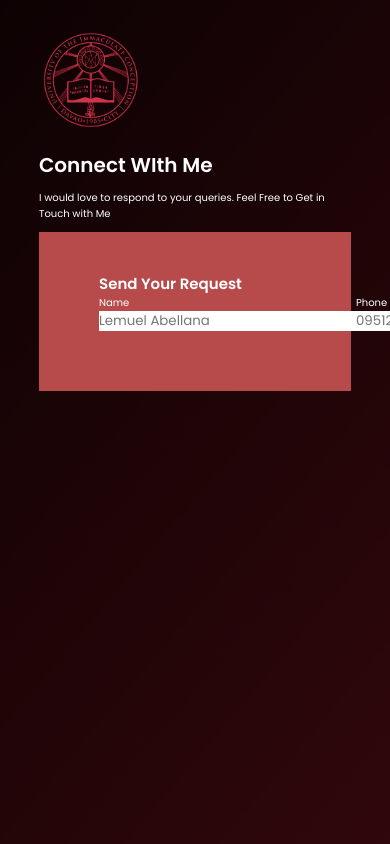
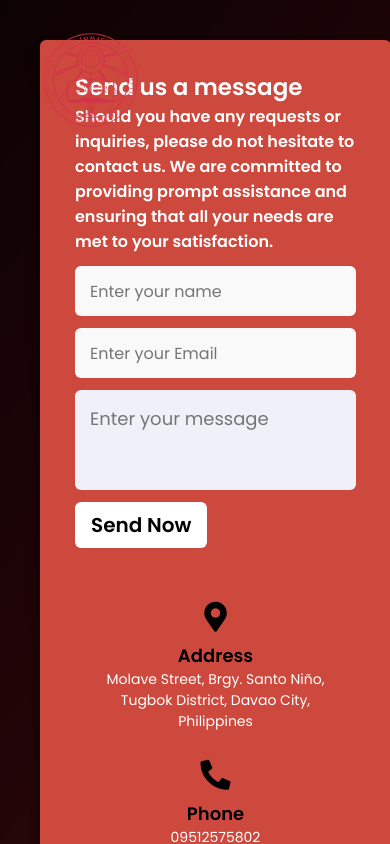
Before and after one commit to LemuelAbellana/LemuelAbellana.github.io, a plain HTML site: page contact.html in a window 390 px wide. Drawn offline with Linux system fonts and the light colour scheme.

Commit message:
Booking.html

```diff
--- a/contact.html
+++ b/contact.html
@@ -4,6 +4,7 @@
     <meta charset="UTF-8">
     <meta name="viewport" content="width=device-width, initial-scale=1.0">
     <link rel="stylesheet" href="style.css">
+    <link rel="stylesheet" href="https://cdnjs.cloudflare.com/ajax/libs/font-awesome/5.15.2/css/all.min.css">
     <title>Portfolio Website</title>
 </head>
 <body>
@@ -20,37 +21,51 @@
           <a href="contact.html" class="contactMe">Contact Me</a>
         </nav>
       </header>
-      <div class="containers">
-        <h1 class="connect">Connect WIth Me</h1>
-        <p>I would love to respond to your queries. Feel Free to Get in Touch with Me</p>
-        <div class="contact-box">
-          <div class="contact-left">
-            <h3>Send Your Request</h3>
-            <form>
-              <div class="input-row">
-                <div class="input-group">
-                  <label for="name">Name</label>
-                  <input type="text" placeholder="Lemuel Abellana">
+      <form action="#">
+        <div class="form-container">
+          <div class="form-content">
+            <div class="left-side">
+              <div class="address-details">
+                <i class="fas fa-map-marker-alt"></i>
+                <div class="topic">Address</div>
+                <div class="text-one">Molave Street, Brgy. Santo Niño,</div>
+                <div class="text-two">Tugbok District, Davao City, Philippines</div>
+              </div>
+
+              <div class="phone-details">
+                <i class="fas fa-phone-alt"></i>
+                <div class="topic">Phone</div>
+                <div class="text-one">09512575802</div>
+                <div class="text-two">09763103574</div>
+              </div>
+
+              <div class="email-details">
+                <i class="fas fa-envelope"></i>
+                <div class="topic">Email</div>
+                <div class="text-one">lemuelabellana84@gmail.com</div>
+                <div class="text-two">labellana_230000002074@uic.edu.ph</div>
+              </div>
+            </div>
+
+            <!-- Right Side Content -->
+            <div class="right-side">
+              <div class="topic-text">Send us a message</div>
+              <p class="forms-paragraph">Should you have any requests or inquiries, please do not hesitate to contact us. We are committed to providing prompt assistance and ensuring that all your needs are met to your satisfaction.</p>
+                <div class="input-box">
+                  <input type="text" placeholder="Enter your name" required>
                 </div>
-                <div class=input-group>
-                  <label for="Phone">Phone</label>
-                  <input type="text" placeholder="09512575802">
+                <div class="input-box">
+                  <input type="email" placeholder="Enter your Email" required>
                 </div>
-                <div class="input-group">
-                  <label for="Email">Email</label>
-                  <input type="text" placeholder="lemuelabellana84@gmail.com">
+                <div class="input-box message-box">
+                  <textarea placeholder="Enter your message"required></textarea>
                 </div>
-                <div class="input-group">
-                  <label for="Subject">Subject</label>
-                  <input type="text" placeholder="Project Demo">
+                <div class="form-button">
+                  <input type="submit" value="Send Now">
                 </div>
-              </div>
-            </form>
-          </div>
-          <div class="contact-right">
-            <h3>Reach Me</h3>
+            </div>
           </div>
         </div>
-      </div>
+      </form>
 </body>
 </html>
--- a/style.css
+++ b/style.css
@@ -476,80 +476,6 @@ span{
     text-align: center;
 }
 
-.tables{
-    display: flex;
-    align-items: center;
-    height: 100vh;
-    overflow: hidden;
-    overflow-y: auto;
-
-}
-
-.guitar{
-    width: 40vh;
-    position: relative;
-    text-align: center;
-    border-radius: 10%;
-}
-
-.basketball{
-    width: 40vh;
-    position: relative;
-    text-align: center;
-    border-radius: 10%;
-
-}
-
-table {
-    border: 2px solid;
-    border-color: aliceblue;
-    box-shadow: 0 0 15px aliceblue;
-    position: relative;
-    left: 50px;
-    top: 20px;
-    max-height: 90vh;
-    overflow-y: auto;
-}
-
-th{
-    border: 2px solid;
-    border-color: aliceblue;
-    font-size: 25px;
-    width: 30vh;
-    color: white;
-}
-td {
-    border: 2px solid;
-    border-color: aliceblue;
-    color: white;
-}
-
-.talent{
-    font-size: 20px;
-    text-align: center;
-}
-
-.talent2{
-    font-size: 20px;
-    text-align: center;
-}
-.skills-want{
-    height: 100vh;
-    position: fixed;
-    left: 75rem;
-}
-.skills{
-    text-align:center;
-    color: white;
-    position: relative;
-    top: 10rem;
-    font-size: 25px;
-}
-.container{
-    display: flex;
-    height: 100vh;
-}
-
 .prog{
         text-align:center;
         color: white;
@@ -558,59 +484,6 @@ td {
         font-size: 25px;
 }
 
-.html-logo{
-    width: 125px;
-    height: 125px;
-    position: fixed;
-    top: 27rem;
-}
-
-.css-logo{
-    width: 150px;
-    height: 150px;
-    position: fixed;
-    top: 26rem;
-    right: 42rem;
-}
-
-.js-logo{
-    width: 115px;
-    height: 115px;
-    position: fixed;
-    top: 28rem;
-    right: 25rem;
-}
-
-.sql{
-    width: 125px;
-    height: 125px;
-    position: fixed;
-    top: 45rem;
-
-}
-
-.java{
-    width: 130px;
-    height: 130px;
-    position: fixed;
-    top: 45rem;
-    right: 43rem;
-}
-
-.stocks{
-    width: 110px;
-    height: 110px;
-    position: fixed;
-    top: 45rem;
-    right: 25rem;
-}
-.stock-market{
-    font-size: 20px;
-    color: white;
-    position: fixed;
-    right: 25rem;
-    top: 55rem
-}
 
 .bookitnow{
     position: fixed;
@@ -642,42 +515,173 @@ td {
     text-align: justify;
 }
 
-.containers{
-    color: white;
+/* Contact */
+.form-container{
     width: 80%;
-    margin: 15rem auto;
-}
-.contact-box{
-    background-color: #b74b4b;
-    display: flex;
-}
-.contact-left{
-    flex-basis: 60%;
-    padding: 40px 60px;
+    background: #ce493d;
+    padding: 30px 60px 40px 40px;
+    border-radius: 6px;
+    box-shadow: 0 5px 10px rgba(0, 0, 0, 0.7);
+    display: block;
+    margin-left: auto;
+    margin-right: auto;
+    margin-top: 175px;
+    margin-bottom: 250px;
 }
 
-.contact-right{
-    flex-basis: 60%;
-    padding: 40px 60px;
-    background-color: rgb(81, 59, 59);
+.form-container .form-content{
+    display: flex;
+    align-items: center;
+    justify-content: space-between;
 }
 
-.connect{
+.form-container .form-content .left-side{
+    width: 25%;
+    height: 100%;
+    position: relative;
+    margin-top: 15px;
+    display: flex;
+    flex-direction: column;
+    align-items: center;
+    justify-content: center;
+}
+
+.form-container .form-content .left-side::before{
+    content: '';
+    position: absolute;
+    height: 70%;
+    width: 4px;
+    right: -15px;
+    top: 50%;
+    transform: translateY(-50%);
+    background: #F9F6F2;
+}
+.form-content .left-side .address-details,
+.form-content .left-side .phone-details,
+.form-content .left-side .email-details{
+    margin: 14px;
+    text-align: center;
+}
+.form-container .form-content .right-side{
+    width: 75%;
+    margin-left: 90px;
+}
+
+.form-content .left-side .address-details i,
+.form-content .left-side .phone-details i,
+.form-content .left-side .email-details i{
+    font-size: 30px;
+    color: #000000;
     margin-bottom: 10px;
 }
-.containers p{
-    margin-bottom: 10px;
-}
-.contact-left h3{
-    font-size: 15px;
+
+.form-content .left-side .address-details .text-one,
+.form-content .left-side .address-details .text-two,
+.form-content .left-side .phone-details .text-one,
+.form-content .left-side .phone-details .text-two,
+.form-content .left-side .email-details .text-one,
+.form-content .left-side .email-details .text-two{
+    font-size: 14px;
+    color: #ffffff;
 }
 
-.contact-right h3{
-    font-size: 15px;
+.form-content .left-side .address-details .topic,
+.form-content .left-side .phone-details .topic,
+.form-content .left-side .email-details .topic{
+    font-size: 18px;
+    font-weight: bold;
 }
 
-.input-row{
-    display: flex;
-    justify-content: space-between;
-    margin-bottom: 20px;
+.form-content .right-side .topic-text{
+    font-size: 23px;
+    font-weight: bold;
+    color: #ffffff;
 }
+.form-content .right-side .forms-paragraph{
+    font-size: 16px;
+    color: #ffffff;
+    font-weight: bold;
+}
+.form-content .right-side .input-box{
+    height: 50px;
+    width: 100%;
+    margin: 12px 0;
+}
+
+.form-content .right-side .input-box input{
+    height: 100%;
+    width: 100%;
+    border: none;
+    font-size: 16px;
+    background: #F9F9F9 ;
+    border-radius: 6px;
+    padding: 0 15px;
+}
+.form-content .right-side .input-box textarea{
+    height: 100px;
+    width: 100%;
+    border: none;
+    font-size: 18px;
+    background: #f0f1f8;
+    border-radius: 6px;
+    padding: 15px;
+    resize: none;
+
+}
+.form-content .right-side .message-box{
+    min-width: 110px;
+    margin-top: 6px;
+}
+
+.form-content .right-side .form-button{
+    margin-top: 50px;
+    display: inline-block;
+}
+
+.form-content .right-side .form-button input[type="submit"]{
+    color: #000000;
+    font-size: 20px;
+    font-weight: bold;
+    background: #ffffff;
+    border-radius: 6px;
+    border: none;
+    padding: 8px 16px;
+    cursor: pointer;
+    transition: all 0.3 ease;
+
+}
+.form-content .right-side .form-button input[type="submit"]:hover{
+    background: #ff3300;
+}
+
+@media (max-width: 950px){
+    .form-container{
+        width: 90%;
+        padding: 30px 35px 40px 35px;
+    }
+}
+
+@media (max-width: 950px){
+    .form-container{
+        margin: 40px;
+        height: 100%;
+    }
+    .form-container .form-content{
+        flex-direction: column-reverse;
+    }
+    .form-container .form-content .left-side{
+        width: 100%;
+        flex-direction: row;
+        margin-top: 40px;
+        justify-content: center;
+        flex-wrap: wrap;
+    }
+    .form-container .form-content .left-side::before{
+        display: none;
+    }
+    .form-container .form-content .right-side{
+        width: 100%;
+        margin-left: 0;
+    }
+
+}
```
Also changed, not shown: talents.html (+20 -38 lines).
